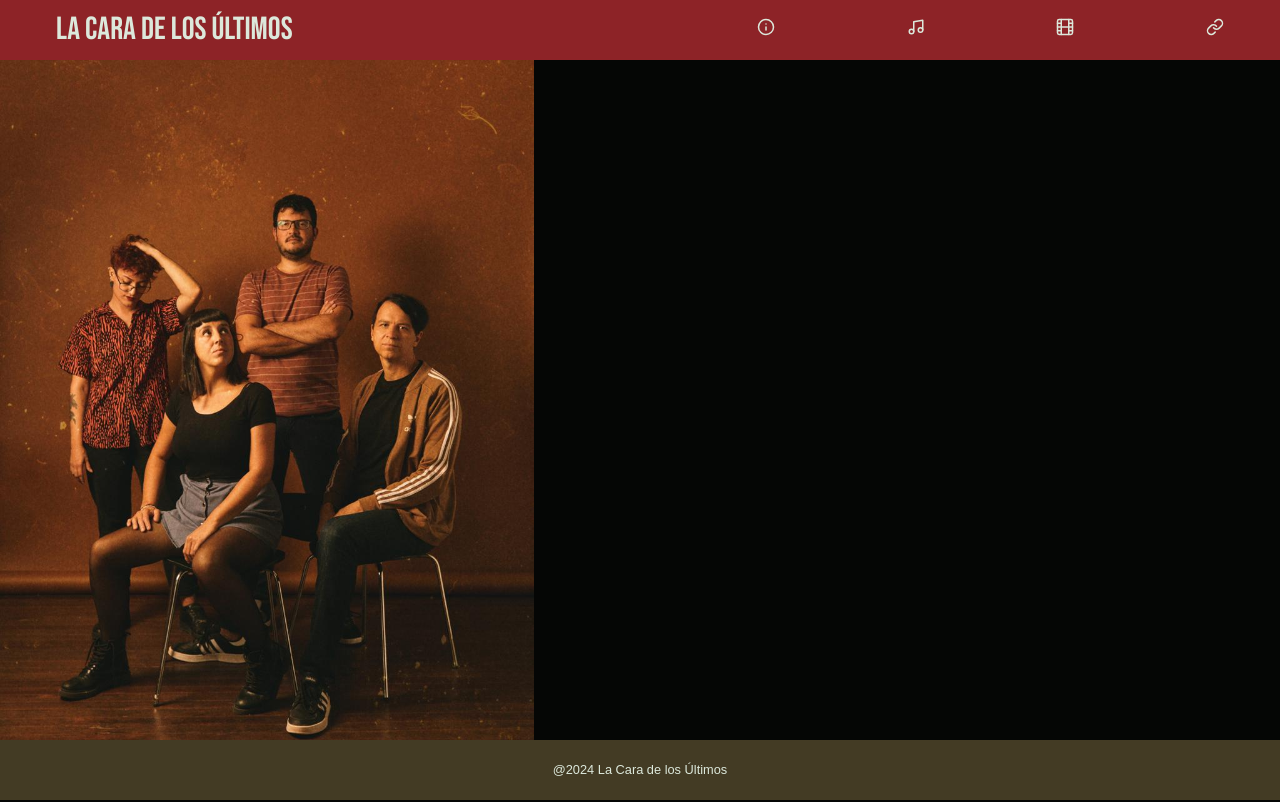
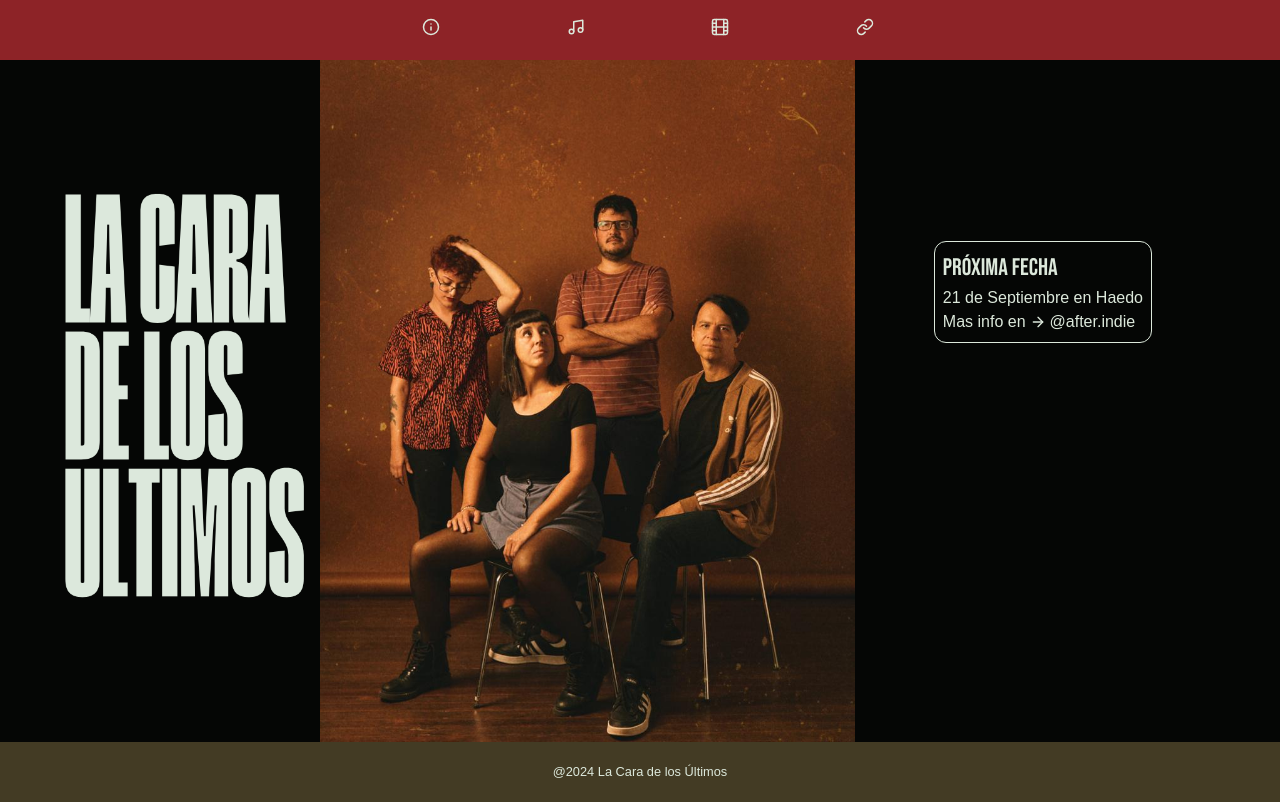
Before and after one commit to JusRecondo/lcdlu-web, a React (Vite) app: page / in a window 1280 px wide. Built offline with nearby package versions, Linux system fonts and the light colour scheme; a web font is replaced by a local one.

Commit message:
Apply changes in home page fot desktop size and add announcement

```diff
--- a/src/pages/home/Home.jsx
+++ b/src/pages/home/Home.jsx
@@ -1,13 +1,36 @@
-import homebg from './homebg.jpg';
+/* import BandName from './BandName'; */
+import lacaradelosultimos from './lacaradelosultimos.jpg';
+import lacaradelosultimosnombre from './lacaradelosultimosnombre.png';
+import { FiArrowRight } from 'react-icons/fi';
+
 const Home = () => {
     return (
         <section id="home">
             <img
-                src={homebg}
+                src={lacaradelosultimosnombre}
+                role="presentation"
+                loading="lazy"
+                className="homebgnombre"
+            />
+            <img
+                src={lacaradelosultimos}
                 role="presentation"
                 loading="lazy"
                 className="homebg"
             />
+            <article className="announcement">
+                <h2>Próxima fecha</h2>
+                <p>21 de Septiembre en Haedo</p>
+                <p className="more-info">
+                    Mas info en <FiArrowRight />
+                    <a
+                        href="https://www.instagram.com/after.indie/"
+                        target="_blank"
+                    >
+                        @after.indie
+                    </a>{' '}
+                </p>
+            </article>
         </section>
     );
 };
--- a/src/styles/_variables.scss
+++ b/src/styles/_variables.scss
@@ -23,4 +23,4 @@ $color-success: #008000;
 $color-warning: #F9E143;
 
 // Other variables
-$content-max-width: 1240px;
+$content-max-width: 1200px;
--- a/src/styles/components/_header.scss
+++ b/src/styles/components/_header.scss
@@ -28,7 +28,10 @@
 
         @media #{$tablet} {
             padding: 0 36px;
-            justify-content: space-between;
+
+            h1 {
+                display: none;
+            }
         }
     }
 }
--- a/src/styles/pages/_home.scss
+++ b/src/styles/pages/_home.scss
@@ -1,5 +1,6 @@
 #home {
     min-height: calc(100vh - 120px);
+    color: $light;
 
     .homebg {
         position: absolute;
@@ -8,5 +9,41 @@
         height: 100%;
         z-index: -1;
         object-fit: contain;
+
+        @media #{$desktop} {
+            left: calc(100vw - 960px);
+        }
+    }
+
+    .homebgnombre {
+        position: relative;
+        left: 0;
+        z-index: -2;
+        height: 100%;
+        width: 50%;
+    }
+
+    .announcement {
+        position: absolute;
+        z-index: 0;
+        right: 10vw;
+        top: 11vh;
+        padding: 0.5rem;
+        border: 1px solid $light;
+        border-radius: 12px;
+
+        @media #{$desktop} {
+            top: 30%;
+        }
+
+        .more-info {
+            display: flex;
+            align-items: center;
+            gap: 4px;
+        }
+
+        a {
+            font-weight: 500;
+        }
     }
 }
```
Also changed, not shown: src/pages/home/lacaradelosultimos.jpg (renamed from src/pages/home/homebg.jpg), src/pages/home/lacaradelosultimosnombre.png (added).
